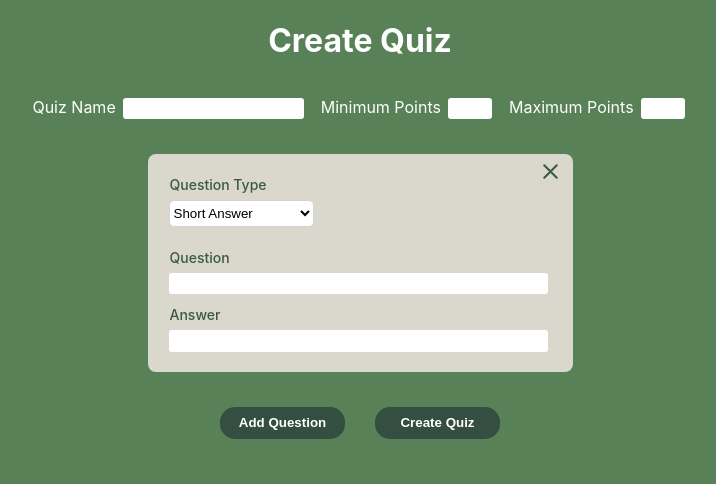
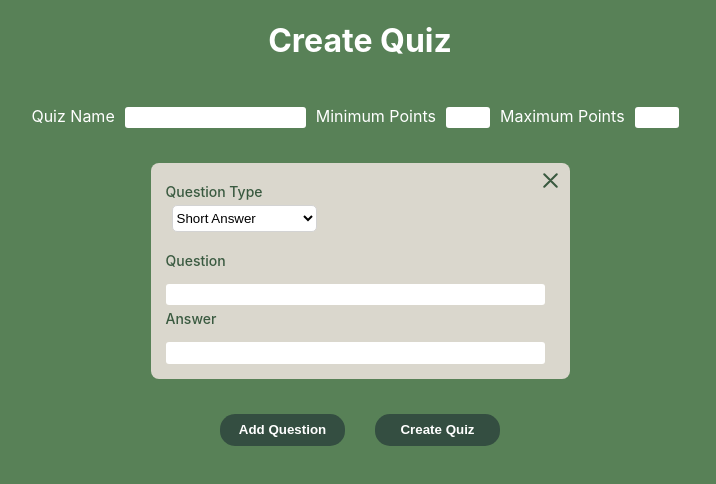
Before and after one commit to broliver18/stick-it-frontend, a React (Create React App) app: page /create-quiz in a window 1280 px wide. Shown: the top 484 px of the page, without its empty margins (280-996 px from the left). Built offline with nearby package versions, Linux system fonts and the light colour scheme; no server answers.

Commit message:
Fix minor login bugs

```diff
--- a/src/Components/CreateQuiz/CreateQuiz.css
+++ b/src/Components/CreateQuiz/CreateQuiz.css
@@ -3,11 +3,11 @@
  }
 
  #create-game label {
-    margin: 7px;
+    margin-right: 10px;
  }
 
  #create-game input {
-    margin-right: 10px;
+    margin: 10px 10px 0 0;
     color: black;
     border: lightgray;
     border-radius: 3px;
--- a/src/Components/Login/Login.css
+++ b/src/Components/Login/Login.css
@@ -31,7 +31,7 @@
     height: 2.2rem;
     border-radius: 5px;
     border: none;
-    color: black;
+    color: #333333;
 }
 
 .login-signup-container button {
--- a/src/Components/Login/Login.js
+++ b/src/Components/Login/Login.js
@@ -17,8 +17,7 @@ function Login() {
               .required("Email required")
               .email("Invalid email address"),
             password: Yup.string()
-              .required("Password required")
-              .min(8, "The password is too short"),
+              .required("Password required"),
           })}
           onSubmit={(values, actions) => {
             actions.resetForm();
--- a/src/Components/SignUp/SignUp.js
+++ b/src/Components/SignUp/SignUp.js
@@ -26,7 +26,7 @@ function SignUp() {
           onSubmit={(values, actions) => {
             actions.resetForm();
             const vals = { ...values };
-            fetch("http://localhost:4000/auth/register", {
+            fetch("http://localhost:4000/auth/sign-up", {
               method: "POST",
               credentials: "include",
               headers: {
```
Also changed, not shown: src/Components/Host/Host.js (line endings or trailing spaces).
